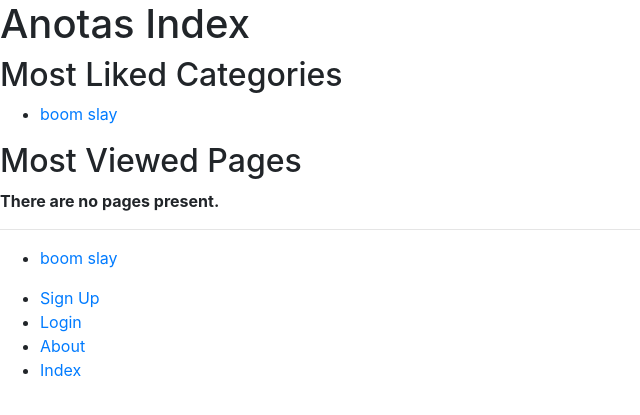
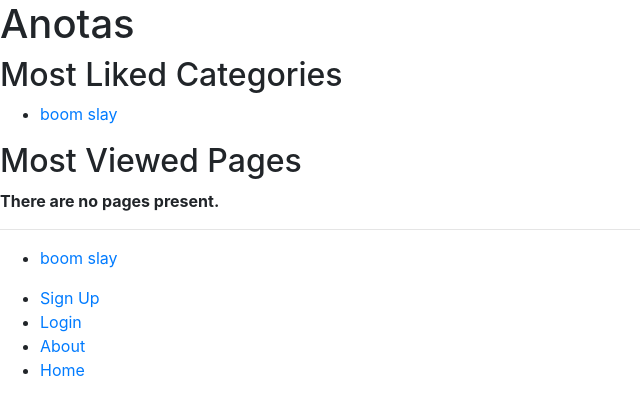
Before and after one commit to 04dhruvsr/Anotas, a Django app: page / in a window 1280 px wide. Shown: the top 415 px of the page, without its empty margins (0-640 px from the left). Run offline with Django 3.2, Linux system fonts and the light colour scheme; data comes from the database, SQL or seed files in the repository; both versions use the stored data as it was after the commit; data that the repository does not hold is empty; some libraries are stand-ins or nearby versions.

Commit message:
changed index template and dependencies to home

```diff
--- a/anotas_project/anotas/urls.py
+++ b/anotas_project/anotas/urls.py
@@ -2,7 +2,7 @@ from django.urls import path
 from anotas import views
 app_name = 'anotas'
 urlpatterns = [
-path('', views.index, name='index'),
+path('', views.home, name='home'),
 path('about/', views.about, name='about'),
 path('category/<slug:category_name_slug>/',views.show_category, name='show_category'),
 path('add_category/', views.add_category, name='add_category'),
--- a/anotas_project/anotas/views.py
+++ b/anotas_project/anotas/views.py
@@ -8,7 +8,7 @@ from django.contrib.auth import authenticate, login
 from django.contrib.auth.decorators import login_required
 from django.contrib.auth import logout
 
-def index(request):
+def home(request):
     category_list = Category.objects.order_by('-likes')[:5]
     context_dict = {}
     context_dict['categories'] = category_list
@@ -17,7 +17,7 @@ def index(request):
     context_dict['pages'] = page_list
     request.session.set_test_cookie()
 
-    return render(request, 'anotas/index.html', context=context_dict)
+    return render(request, 'anotas/home.html', context=context_dict)
 
 def about(request):
     context_dict = {}
--- a/anotas_project/anotas_project/urls.py
+++ b/anotas_project/anotas_project/urls.py
@@ -21,7 +21,7 @@ from django.urls import include
 from anotas import views
 
 urlpatterns = [
-    path('', views.index, name='index'),
+    path('', views.home, name='home'),
     path('anotas/', include('anotas.urls')),
     path('admin/', admin.site.urls),
 ] + static(settings.MEDIA_URL, document_root=settings.MEDIA_ROOT)
--- a/anotas_project/templates/anotas/base.html
+++ b/anotas_project/templates/anotas/base.html
@@ -40,7 +40,7 @@
                 <li><a href="{% url 'anotas:login' %}">Login</a></li>
             {% endif %}
                 <li><a href="{% url 'anotas:about' %}">About</a></li>
-                <li><a href="{% url 'anotas:index' %}">Index</a></li>
+                <li><a href="{% url 'anotas:home' %}">Home</a></li>
         </ul>
     </body>
 </html>
--- a/anotas_project/templates/anotas/index.html
+++ b/anotas_project/templates/anotas/home.html
@@ -6,7 +6,7 @@
 {% endblock %}
 
 {% block body_block %}
-        <h1>Anotas Index</h1>
+        <h1>Anotas</h1>
 
         <div>
         <h2>Most Liked Categories</h2>
```
Also changed, not shown: anotas_project/db.sqlite3.
